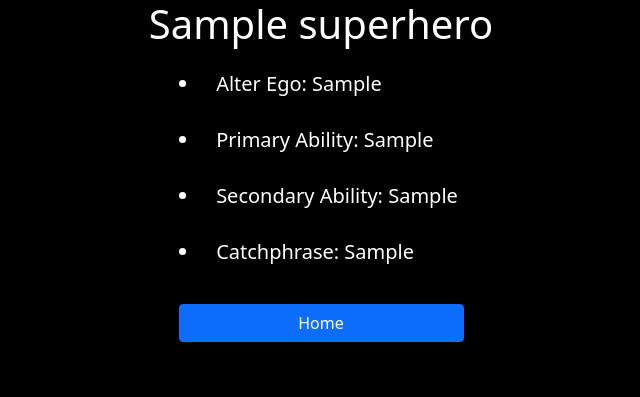
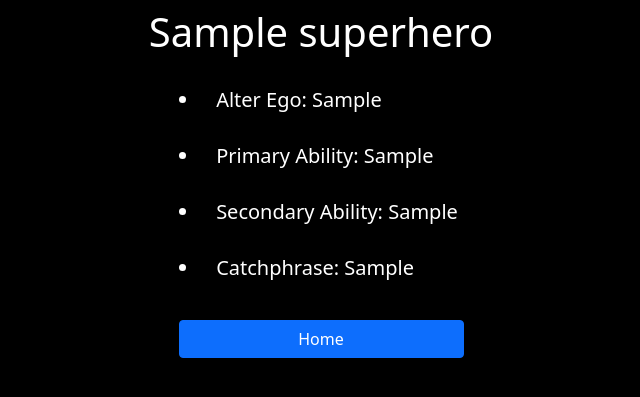
Before and after one commit to dylanbram354/Superheroes, a Django app: page /superheroes/1/ in a window 1280 px wide. Shown: the top 397 px of the page, without its empty margins (319-959 px from the left). Run offline with Django 3.2, Linux system fonts and the light colour scheme; tables that the repository leaves empty hold one stand-in row (values such as "Sample post").

Commit message:
Small styling adjustments

```diff
--- a/superhero_database/superheroes/templates/superheroes/details.html
+++ b/superhero_database/superheroes/templates/superheroes/details.html
@@ -12,7 +12,7 @@
     <title>Details</title>
 </head>
 <body>
-    <h1 class="text-center">{{hero.name}}</h1>
+    <h1 class="text-center p-2">{{hero.name}}</h1>
     <div class="row">
         <div class="col-2"></div>
         <div class="col-8 d-flex justify-content-center">
```
